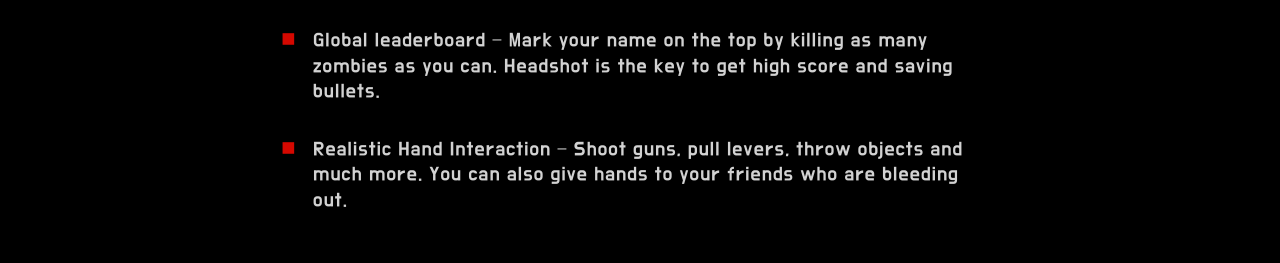
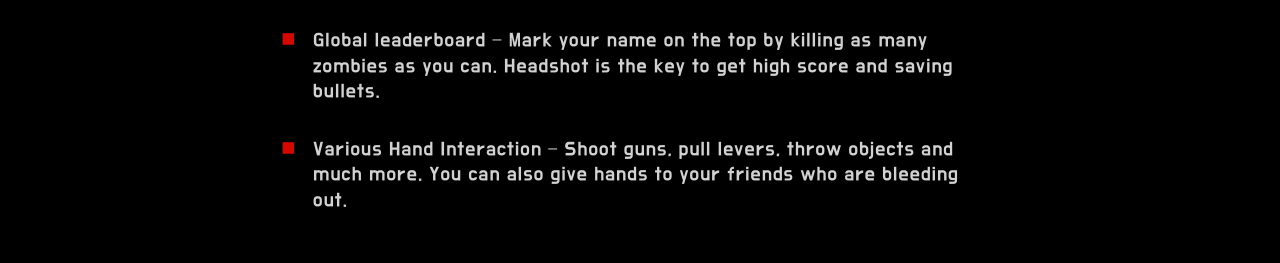
Before and after one commit to 5minlab/baam-squad-web, a website: page docs/index.html in a window 1280 px wide. Shown: the part 2640-2903 px from the top of the page. Drawn offline with nearby package versions, Linux system fonts and the light colour scheme.

Commit message:
realistic -> Various

```diff
--- a/docs/index.html
+++ b/docs/index.html
@@ -199,7 +199,7 @@
       </li>
       <li class="">
         <p>
-        Realistic Hand Interaction – Shoot guns, pull levers,
+        Various Hand Interaction – Shoot guns, pull levers,
         throw objects and much more.
         You can also give hands to your friends who are bleeding out.
         </p>
```
